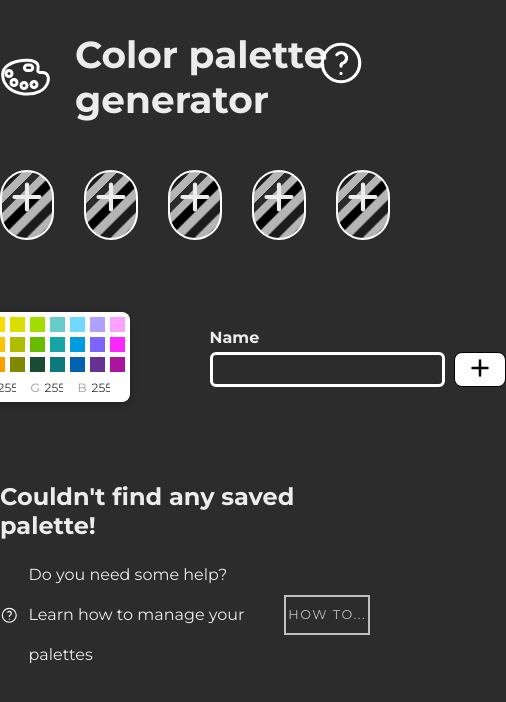
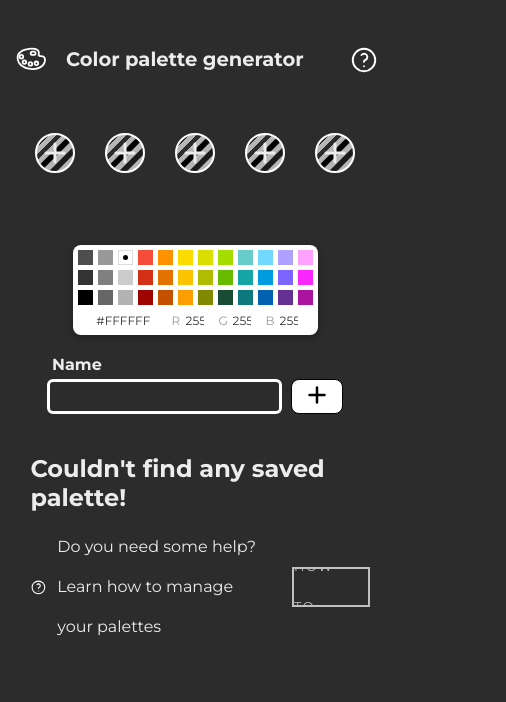
Before and after one commit to Pablo-Aviles-Prieto/react-palette-generator, a React (Create React App) app: page / in a window 390 px wide. Shown: the top 702 px of the page, 506 px wide, since content can reach past the window. Built offline with nearby package versions, Linux system fonts and the light colour scheme.

Commit message:
responsive design

```diff
--- a/src/App.js
+++ b/src/App.js
@@ -11,6 +11,7 @@ const App = () => {
   return (
     <SavedPaletteProvider>
       <PaletteProvider>
+      <wc-toast></wc-toast>
         <Layout>
           <Routes>
             <Route path='/' element={<Main />}>
--- a/src/components/Palettes/Palettes.module.css
+++ b/src/components/Palettes/Palettes.module.css
@@ -4,12 +4,50 @@
 }
 
 .head {
-  margin: 5rem 0 2rem 0;
+  margin: 5rem 0 2rem 1.9rem;
 }
 
 .saved-palettes {
   display: grid;
   grid-template-columns: 1fr 1fr 1fr;
   gap: 5px;
-  margin: auto;
+  justify-items: center;
 }
+
+@media (max-width: 1000px) {
+  .saved-palettes {
+    grid-template-columns: 1fr 1fr;
+  }
+  .head {
+    margin-left: 3.9rem;
+  }
+}
+
+@media (max-width: 767px) {
+  .head {
+    margin-left: 1.9rem;
+  }
+}
+
+@media (max-width: 632px) {
+  .head {
+    margin-top: 2.5rem;
+    margin-bottom: .8rem;
+    margin-left: 4rem;
+  }
+  .saved-palettes {
+    grid-template-columns: 1fr;
+  }
+}
+
+@media (max-width: 411px) {
+  .head {
+    margin-left: 1.9rem;
+  }
+}
+
+@media (max-width: 345px) {
+  .head {
+    margin-left: 1.1rem;
+  }
+}
--- a/src/components/Palettes/SinglePalette.js
+++ b/src/components/Palettes/SinglePalette.js
@@ -58,7 +58,6 @@ const SinglePalette = (props) => {
 
   return (
     <>
-      <wc-toast></wc-toast>
       <div className={classes()}>
         <div className={styles.title}>
           <p>{props.palette.title}</p>
--- a/src/components/Palettes/SinglePalette.module.css
+++ b/src/components/Palettes/SinglePalette.module.css
@@ -26,9 +26,13 @@
 
 .circles-section {
   border-radius: 10px;
-  padding: 0.5rem;
+  padding: 0.7rem 0.9rem;
   display: flex;
   justify-content: space-between;
   background-color: #151515;
   cursor: pointer;
 }
+
+.bground {
+  background-color: #151515;
+}
--- a/src/components/Pickers/CircleColor.module.css
+++ b/src/components/Pickers/CircleColor.module.css
@@ -14,8 +14,135 @@
 .circle-empty {
   /* Permalink - use to edit and share this gradient: https://colorzilla.com/gradient-editor/#000000+0,000000+5,b5b5b5+6,b5b5b5+6,b5b5b5+11,1c1c1c+13,1c1c1c+17,b5b5b5+18,b5b5b5+27,2b2b2b+27,2b2b2b+35,b5b5b5+36,b5b5b5+36,b5b5b5+44,000000+46,000000+55,b5b5b5+57,b5b5b5+57,b5b5b5+66,1c1c1c+68,1c1c1c+72,1c1c1c+77,b5b5b5+79,b5b5b5+86,1c1c1c+88,1c1c1c+88,1c1c1c+90,1c1c1c+91,1c1c1c+94,b5b5b5+96,b5b5b5+100 */
   background: #000000; /* Old browsers */
-  background: -moz-linear-gradient(-45deg,  #000000 0%, #000000 5%, #b5b5b5 6%, #b5b5b5 6%, #b5b5b5 11%, #1c1c1c 13%, #1c1c1c 17%, #b5b5b5 18%, #b5b5b5 27%, #2b2b2b 27%, #2b2b2b 35%, #b5b5b5 36%, #b5b5b5 36%, #b5b5b5 44%, #000000 46%, #000000 55%, #b5b5b5 57%, #b5b5b5 57%, #b5b5b5 66%, #1c1c1c 68%, #1c1c1c 72%, #1c1c1c 77%, #b5b5b5 79%, #b5b5b5 86%, #1c1c1c 88%, #1c1c1c 88%, #1c1c1c 90%, #1c1c1c 91%, #1c1c1c 94%, #b5b5b5 96%, #b5b5b5 100%); /* FF3.6-15 */
-  background: -webkit-linear-gradient(-45deg,  #000000 0%,#000000 5%,#b5b5b5 6%,#b5b5b5 6%,#b5b5b5 11%,#1c1c1c 13%,#1c1c1c 17%,#b5b5b5 18%,#b5b5b5 27%,#2b2b2b 27%,#2b2b2b 35%,#b5b5b5 36%,#b5b5b5 36%,#b5b5b5 44%,#000000 46%,#000000 55%,#b5b5b5 57%,#b5b5b5 57%,#b5b5b5 66%,#1c1c1c 68%,#1c1c1c 72%,#1c1c1c 77%,#b5b5b5 79%,#b5b5b5 86%,#1c1c1c 88%,#1c1c1c 88%,#1c1c1c 90%,#1c1c1c 91%,#1c1c1c 94%,#b5b5b5 96%,#b5b5b5 100%); /* Chrome10-25,Safari5.1-6 */
-  background: linear-gradient(135deg,  #000000 0%,#000000 5%,#b5b5b5 6%,#b5b5b5 6%,#b5b5b5 11%,#1c1c1c 13%,#1c1c1c 17%,#b5b5b5 18%,#b5b5b5 27%,#2b2b2b 27%,#2b2b2b 35%,#b5b5b5 36%,#b5b5b5 36%,#b5b5b5 44%,#000000 46%,#000000 55%,#b5b5b5 57%,#b5b5b5 57%,#b5b5b5 66%,#1c1c1c 68%,#1c1c1c 72%,#1c1c1c 77%,#b5b5b5 79%,#b5b5b5 86%,#1c1c1c 88%,#1c1c1c 88%,#1c1c1c 90%,#1c1c1c 91%,#1c1c1c 94%,#b5b5b5 96%,#b5b5b5 100%); /* W3C, IE10+, FF16+, Chrome26+, Opera12+, Safari7+ */
+  background: -moz-linear-gradient(
+    -45deg,
+    #000000 0%,
+    #000000 5%,
+    #b5b5b5 6%,
+    #b5b5b5 6%,
+    #b5b5b5 11%,
+    #1c1c1c 13%,
+    #1c1c1c 17%,
+    #b5b5b5 18%,
+    #b5b5b5 27%,
+    #2b2b2b 27%,
+    #2b2b2b 35%,
+    #b5b5b5 36%,
+    #b5b5b5 36%,
+    #b5b5b5 44%,
+    #000000 46%,
+    #000000 55%,
+    #b5b5b5 57%,
+    #b5b5b5 57%,
+    #b5b5b5 66%,
+    #1c1c1c 68%,
+    #1c1c1c 72%,
+    #1c1c1c 77%,
+    #b5b5b5 79%,
+    #b5b5b5 86%,
+    #1c1c1c 88%,
+    #1c1c1c 88%,
+    #1c1c1c 90%,
+    #1c1c1c 91%,
+    #1c1c1c 94%,
+    #b5b5b5 96%,
+    #b5b5b5 100%
+  ); /* FF3.6-15 */
+  background: -webkit-linear-gradient(
+    -45deg,
+    #000000 0%,
+    #000000 5%,
+    #b5b5b5 6%,
+    #b5b5b5 6%,
+    #b5b5b5 11%,
+    #1c1c1c 13%,
+    #1c1c1c 17%,
+    #b5b5b5 18%,
+    #b5b5b5 27%,
+    #2b2b2b 27%,
+    #2b2b2b 35%,
+    #b5b5b5 36%,
+    #b5b5b5 36%,
+    #b5b5b5 44%,
+    #000000 46%,
+    #000000 55%,
+    #b5b5b5 57%,
+    #b5b5b5 57%,
+    #b5b5b5 66%,
+    #1c1c1c 68%,
+    #1c1c1c 72%,
+    #1c1c1c 77%,
+    #b5b5b5 79%,
+    #b5b5b5 86%,
+    #1c1c1c 88%,
+    #1c1c1c 88%,
+    #1c1c1c 90%,
+    #1c1c1c 91%,
+    #1c1c1c 94%,
+    #b5b5b5 96%,
+    #b5b5b5 100%
+  ); /* Chrome10-25,Safari5.1-6 */
+  background: linear-gradient(
+    135deg,
+    #000000 0%,
+    #000000 5%,
+    #b5b5b5 6%,
+    #b5b5b5 6%,
+    #b5b5b5 11%,
+    #1c1c1c 13%,
+    #1c1c1c 17%,
+    #b5b5b5 18%,
+    #b5b5b5 27%,
+    #2b2b2b 27%,
+    #2b2b2b 35%,
+    #b5b5b5 36%,
+    #b5b5b5 36%,
+    #b5b5b5 44%,
+    #000000 46%,
+    #000000 55%,
+    #b5b5b5 57%,
+    #b5b5b5 57%,
+    #b5b5b5 66%,
+    #1c1c1c 68%,
+    #1c1c1c 72%,
+    #1c1c1c 77%,
+    #b5b5b5 79%,
+    #b5b5b5 86%,
+    #1c1c1c 88%,
+    #1c1c1c 88%,
+    #1c1c1c 90%,
+    #1c1c1c 91%,
+    #1c1c1c 94%,
+    #b5b5b5 96%,
+    #b5b5b5 100%
+  ); /* W3C, IE10+, FF16+, Chrome26+, Opera12+, Safari7+ */
   filter: progid:DXImageTransform.Microsoft.gradient( startColorstr='#000000', endColorstr='#b5b5b5',GradientType=1 ); /* IE6-9 fallback on horizontal gradient */
 }
+
+@media (max-width: 580px) {
+  .header {
+    justify-content: left;
+    margin-left: 1rem;
+  }
+}
+
+@media (max-width: 535px) {
+  .circle {
+    width: 50px;
+    height: 50px;
+  }
+}
+
+@media (max-width: 411px) {
+  .circle {
+    width: 40px;
+    height: 40px;
+  }
+}
+
+@media (max-width: 359px) {
+  .circle {
+    width: 32px;
+    height: 32px;
+  }
+}
--- a/src/components/Pickers/ColorPicker.module.css
+++ b/src/components/Pickers/ColorPicker.module.css
@@ -15,3 +15,10 @@
 .picker-section > div > div {
   border-radius: 8px !important;
 }
+
+@media (max-width: 655px) {
+  .picker-section {
+    flex-direction: column;
+    gap: 4px;
+  }
+}
--- a/src/components/Pickers/InputColors.js
+++ b/src/components/Pickers/InputColors.js
@@ -59,8 +59,9 @@ const InputColors = ({ onSubmit }) => {
 
   return (
     <form onSubmit={submitHandler} className={styles['save-input']}>
+      <div className={styles['form-control']}>
         <label>Name</label>
-      <div>
+        <div className={styles['input-btn']}>
           <input
             ref={inputRef}
             style={{ borderColor: inputError ? 'red' : 'white' }}
@@ -69,6 +70,7 @@ const InputColors = ({ onSubmit }) => {
             <Plus width={30} />
           </button>
         </div>
+      </div>
     </form>
   );
 };
--- a/src/components/Pickers/InputColors.module.css
+++ b/src/components/Pickers/InputColors.module.css
@@ -2,7 +2,7 @@
   font-weight: bold;
 }
 
-.save-input div {
+.input-btn {
   margin-top: 5px;
   display: flex;
   gap: 9px;
@@ -24,3 +24,19 @@
   background-color: white;
   cursor: pointer;
 }
+
+@media (max-width: 655px) {
+  .input-btn {
+    justify-content: center;
+  }
+  .save-input {
+    margin-top: 1rem;
+  }
+  .form-control {
+    width: 286px;
+    margin: auto;
+  }
+  .form-control label {
+    text-align: left;
+  }
+}
--- a/src/components/layout/MainNavigation.module.css
+++ b/src/components/layout/MainNavigation.module.css
@@ -1,5 +1,5 @@
 .header {
-  width: 100%;
+  /* width: 100%; */
   height: auto;
   margin-top: 2rem;
   display: flex;
@@ -8,3 +8,73 @@
   gap: 25px;
   font-size: 25px;
 }
+
+@media (max-width: 655px) {
+  .header {
+    font-size: 20px;
+  }
+}
+
+@media (max-width: 630px) {
+  .header {
+    justify-content: left;
+    margin-left: 3rem;
+    font-size: 20px;
+  }
+}
+
+@media (max-width: 580px) {
+  .header {
+    justify-content: left;
+    margin-left: 1rem;
+  }
+}
+
+@media (max-width: 551px) {
+  .header {
+    font-size: 17px;
+  }
+  .header svg {
+    width: 40px;
+  }
+}
+
+@media (max-width: 465px) {
+  .header {
+    font-size: 15px;
+  }
+  .header svg {
+    width: 35px;
+  }
+}
+
+@media (max-width: 425px) {
+  .header {
+    font-size: 13px;
+    gap: 20px;
+  }
+  .header svg {
+    width: 30px;
+  }
+}
+
+@media (max-width: 371px) {
+  .header {
+    font-size: 12px;
+    gap: 10px;
+  }
+  .header svg {
+    width: 28px;
+  }
+}
+
+@media (max-width: 336px) {
+  .header {
+    margin-left: .8rem;
+    font-size: 12px;
+    gap: 10px;
+  }
+  .header svg {
+    width: 27px;
+  }
+}
--- a/src/pages/Main.module.css
+++ b/src/pages/Main.module.css
@@ -1,6 +1,46 @@
 .helper {
-    cursor: pointer;
-    position: fixed;
-    top: 2.4rem;
-    right: 1.5rem;
+  cursor: pointer;
+  position: fixed;
+  top: 2.4rem;
+  right: 1.5rem;
 }
+
+@media (max-width: 496px) {
+  .helper {
+    top: 2.6rem;
+    right: 0.7rem;
+  }
+  .helper svg {
+    width: 40px;
+  }
+}
+
+@media (max-width: 425px) {
+  .helper {
+    top: 2.8rem;
+    right: 0.7rem;
+  }
+  .helper svg {
+    width: 30px;
+  }
+}
+
+@media (max-width: 371px) {
+  .helper {
+    top: 2.9rem;
+    right: 0.7rem;
+  }
+  .helper svg {
+    width: 28px;
+  }
+}
+
+@media (max-width: 336px) {
+    .helper {
+      top: 3rem;
+      right: 0.7rem;
+    }
+    .helper svg {
+      width: 20px;
+    }
+  }
--- a/src/store/PaletteProvider.js
+++ b/src/store/PaletteProvider.js
@@ -108,7 +108,6 @@ export const PaletteProvider = (props) => {
     }
   }, [paletteEditing, dispatchColorPicked, setInputError]);
 
-
   useEffect(() => {
     if (initial) {
       const params = [];
--- a/src/store/SavedPalettesProvider.js
+++ b/src/store/SavedPalettesProvider.js
@@ -22,7 +22,7 @@ export const SavedPaletteProvider = (props) => {
 
   useEffect(() => {
     setSavedPalettes(getLocalStorage());
-  }, [setSavedPalettes]);
+  }, []);
 
   const removeSavedPaletteHandler = (id) => {
     setSavedPalettes((prevState) => {
```
Lines whose indentation alone changed are shown as unchanged.
